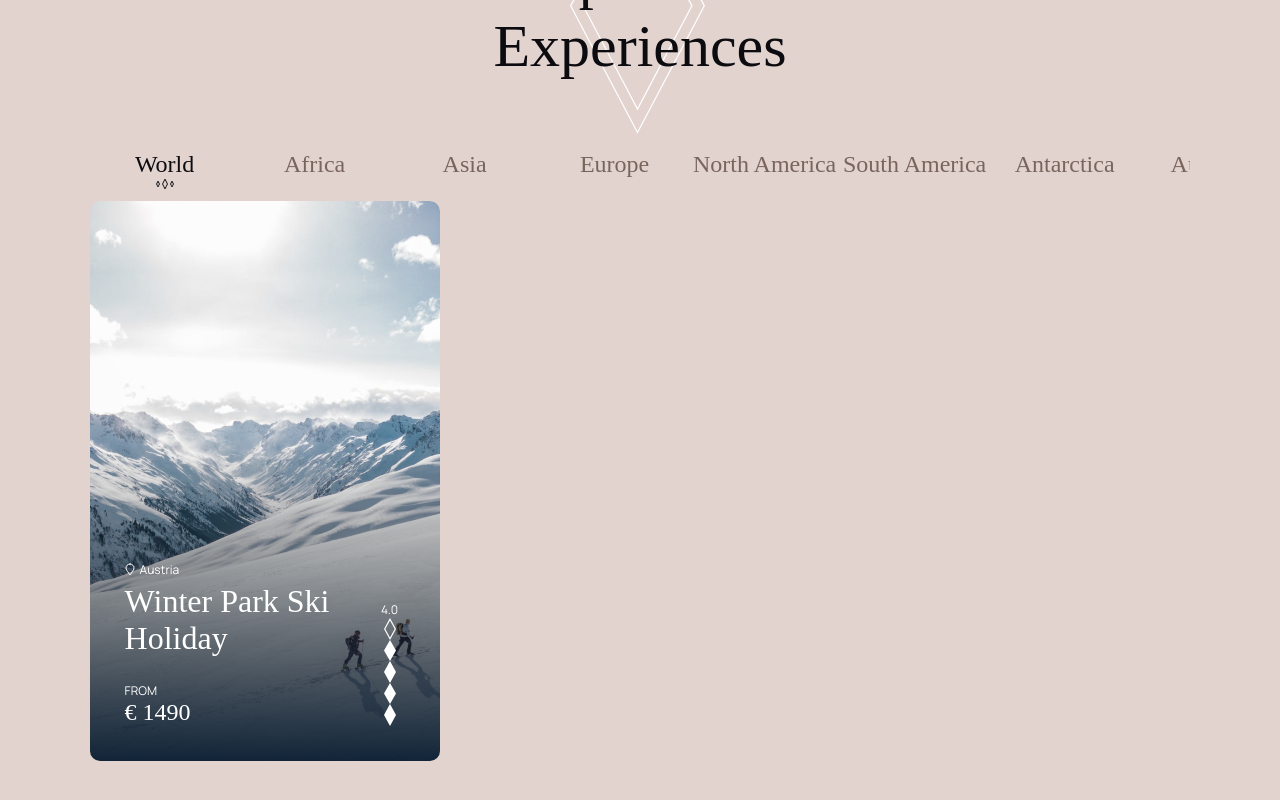
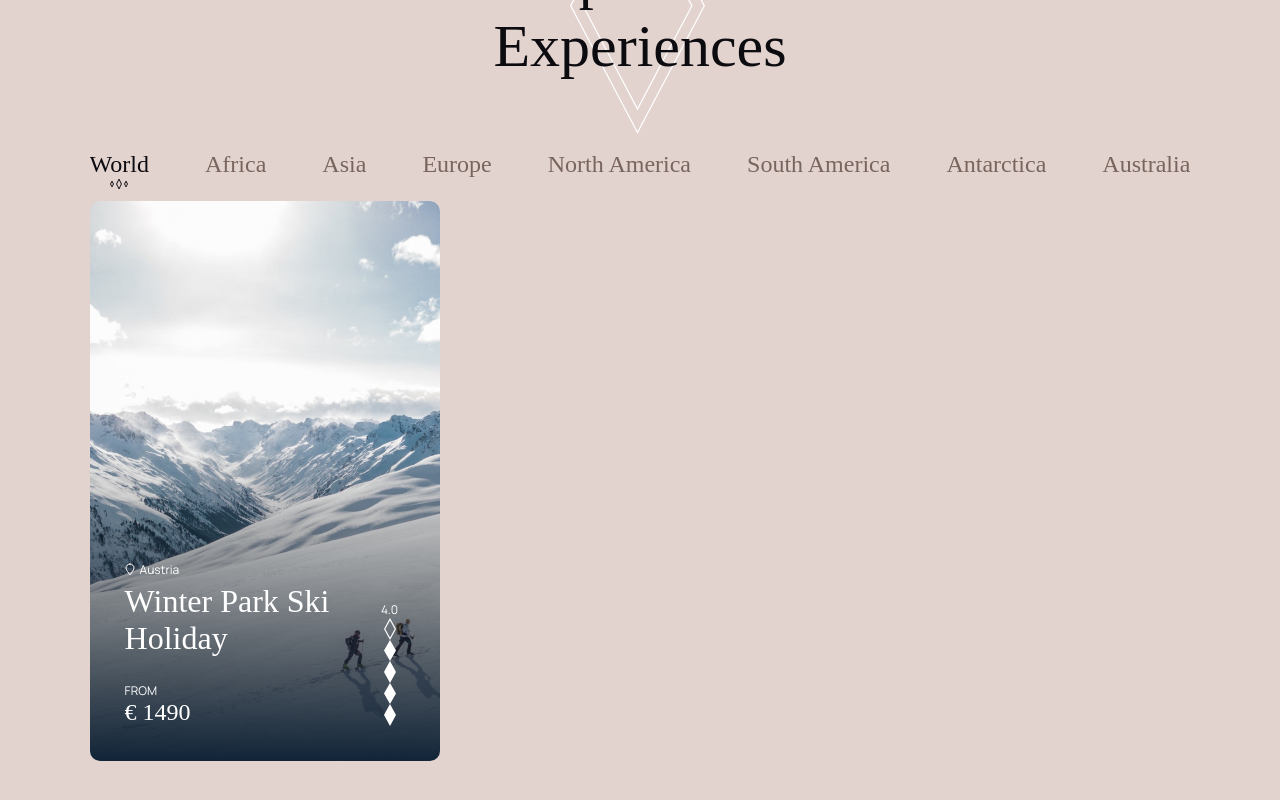
Before and after one commit to Repuls1ve/Trips, an Angular app in the folder client/: page / in a window 1280 px wide. Shown: the part 997-1797 px from the top of the page. Built offline with nearby package versions, Linux system fonts and the light colour scheme; a web font is replaced by a local one.

Commit message:
scss fixes

```diff
--- a/client/src/app/components/tabs/tabs.component.scss
+++ b/client/src/app/components/tabs/tabs.component.scss
@@ -9,6 +9,7 @@
     list-style: none;
     justify-content: space-between;
     align-items: center;
+    gap: 50px;
     height: 50px;
 
     .tab {
@@ -20,7 +21,7 @@
       flex-direction: column;
       justify-content: flex-start;
       align-items: center;
-      flex: 0 0 150px;
+      flex: 0 0 auto;
       text-align: center;
       cursor: pointer;
 
--- a/client/src/app/components/tour-card/tour-card.component.scss
+++ b/client/src/app/components/tour-card/tour-card.component.scss
@@ -4,8 +4,7 @@
   background-image: url("/assets/img/tour-card-example.png");
   background-repeat: no-repeat;
   background-size: cover;
-  width: 100%;
-  max-width: 350px;
+  width: 350px;
   height: 560px;
   border-radius: 10px;
 
```
